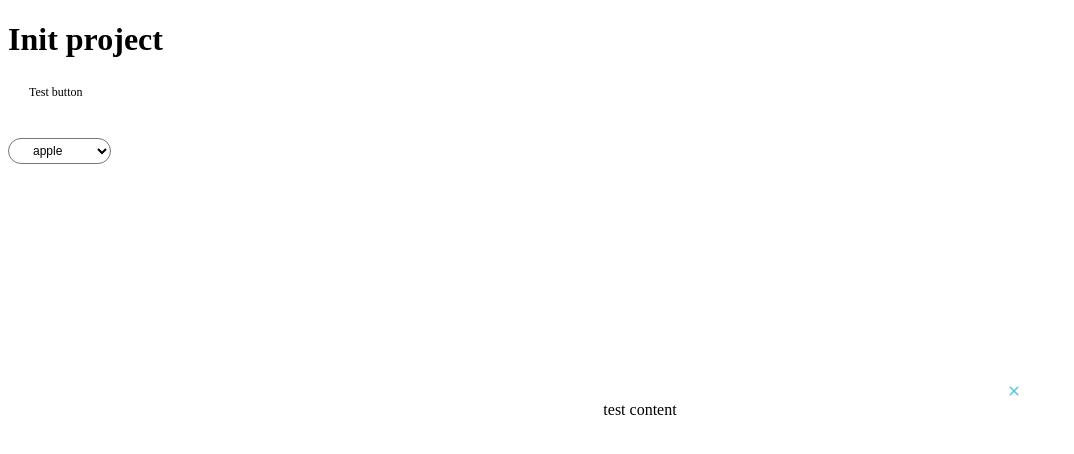
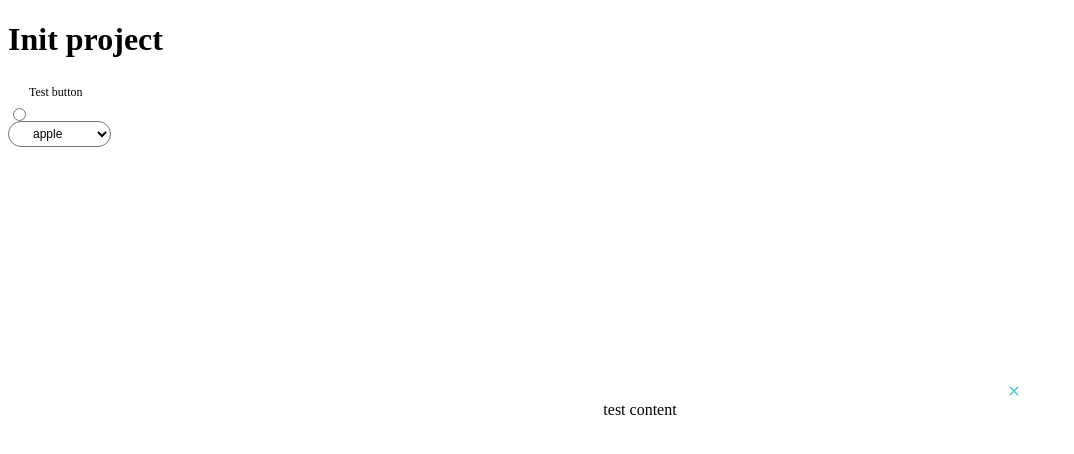
Before and after one commit to dianakhnizova/final-task-rest, a React (Vite) app: page / in a window 1280 px wide. Shown: the top 454 px of the page, without its empty margins (0-1074 px from the left). Built offline with nearby package versions, Linux system fonts and the light colour scheme; the HTML template or start-up script is replaced by a standard one.

Commit message:
refactor: refactor code as per review

```diff
--- a/src/App.tsx
+++ b/src/App.tsx
@@ -5,6 +5,7 @@ import { Modal } from './components/ui/modal/Modal';
 import { Select } from './components/ui/select/Select';
 
 import { messages } from './sources/messages';
+import { InputType } from './sources/enums';
 
 function App() {
   const [isModalOpen, setModalOpen] = useState(true);
@@ -18,7 +19,7 @@ function App() {
       <h1>Init project</h1>
       <Button>{messages.buttons.testButton}</Button>
 
-      <Input id={'test'} />
+      <Input id={'test'} type={InputType.RADIO} />
 
       <Modal isOpen={isModalOpen} onClose={handleCloseModal}>
         {'test content'}
--- a/src/components/react-portal/ReactPortal.tsx
+++ b/src/components/react-portal/ReactPortal.tsx
@@ -31,4 +31,6 @@ export const ReactPortal: FC<Props> = memo(
   }
 );
 
+ReactPortal.displayName = 'Portal';
+
 export default ReactPortal;
--- a/src/components/ui/button/Button.tsx
+++ b/src/components/ui/button/Button.tsx
@@ -20,3 +20,5 @@ export const Button: React.FC<Props> = memo(
     );
   }
 );
+
+Button.displayName = 'Button';
--- a/src/components/ui/input/Input.module.css
+++ b/src/components/ui/input/Input.module.css
@@ -26,8 +26,8 @@
   }
 }
 
-.checkbox,
-.radio {
+.input[type='checkbox'],
+.input[type='radio'] {
   cursor: pointer;
   accent-color: var(--clr-bg-button);
 }
--- a/src/components/ui/input/Input.tsx
+++ b/src/components/ui/input/Input.tsx
@@ -1,24 +1,15 @@
-import classNames from 'classnames';
 import styles from './Input.module.css';
 import type { FC } from 'react';
 
 interface Props extends React.InputHTMLAttributes<HTMLInputElement> {
   id: string;
-  htmlFor?: string;
   label?: string;
-  isCheckbox?: boolean;
-  isRadio?: boolean;
-  isLabel?: boolean;
   setInput?: (value: string) => void;
 }
 
 export const Input: FC<Props> = ({
   id,
-  htmlFor,
   label,
-  isCheckbox,
-  isRadio,
-  isLabel,
   setInput,
   onChange,
   ...rest
@@ -36,16 +27,13 @@ export const Input: FC<Props> = ({
         <input
           id={id}
           {...rest}
+          className={styles.input}
           onChange={handleInputChange}
-          className={classNames(styles.input, {
-            [styles.checkbox]: isCheckbox,
-            [styles.radio]: isRadio,
-          })}
         />
       </div>
 
-      {isLabel && (
-        <label htmlFor={htmlFor} className={styles.label}>
+      {label && (
+        <label htmlFor={id} className={styles.label}>
           {label}
         </label>
       )}
--- a/src/components/ui/select/Select.tsx
+++ b/src/components/ui/select/Select.tsx
@@ -19,7 +19,15 @@ export const Select: FC<Props> = ({
   };
 
   return (
-    <select defaultValue="" onChange={onSelect} className={styles.select}>
+    <select
+      defaultValue={
+        defaultValue !== undefined && defaultValue !== null
+          ? String(defaultValue)
+          : ''
+      }
+      onChange={onSelect}
+      className={styles.select}
+    >
       {defaultValue && <option value="">{defaultValue}</option>}
 
       {options.map(option => (
--- a/src/sources/enums.ts
+++ b/src/sources/enums.ts
@@ -2,3 +2,9 @@ export enum Variant {
   PRIMARY = 'primary',
   SECONDARY = 'secondary',
 }
+
+export enum InputType {
+  TEXT = 'text',
+  CHECKBOX = 'checkbox',
+  RADIO = 'radio',
+}
```
